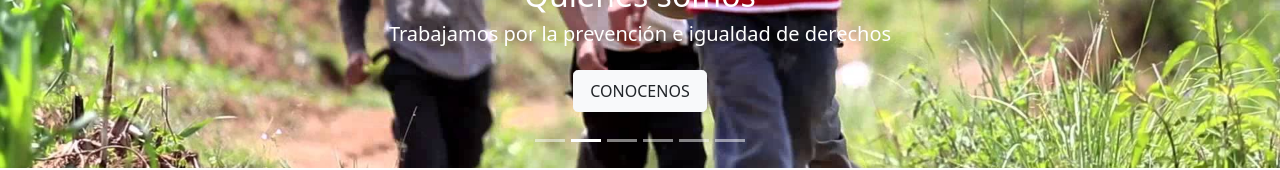
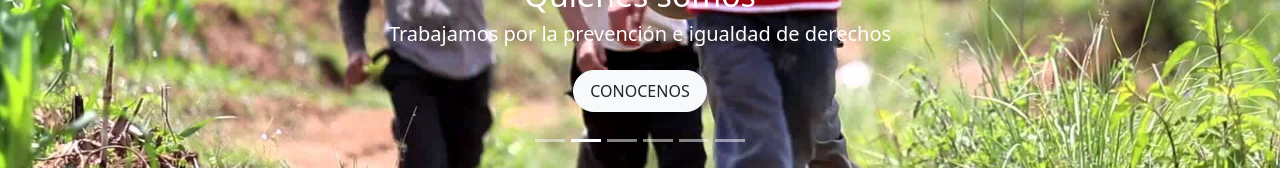
Before and after one commit to corresponsabilidad-mx/frontend, a Next.js app: page / in a window 1280 px wide. Shown: the part 430-600 px from the top of the page. Built offline with nearby package versions, Linux system fonts and the light colour scheme.

Commit message:
add carousel btn style

```diff
--- a/components/carousel.js
+++ b/components/carousel.js
@@ -28,7 +28,7 @@ const PhotoCarousel = () => {
           <Carousel.Caption>
             <h2>Quiénes somos</h2>
             <h5>Trabajamos por la prevención e igualdad de derechos</h5>
-            <Button className="mt-3 mb-3 fs-6 btn-light btn-lg">
+            <Button className="mt-3 mb-3 fs-6 btn-light btn-lg btn-carousel">
               <Link href="/conocenos">
                 <a className="text-decoration-none text-dark ">CONOCENOS</a>
               </Link>
--- a/styles/globals.css
+++ b/styles/globals.css
@@ -128,6 +128,9 @@ body {
   margin-top: 1em;
 }
 
+.btn-carousel {
+  border-radius: 25px !important;
+}
 /* Media Queries */
 
 @media (max-width: 1200px) {
```
